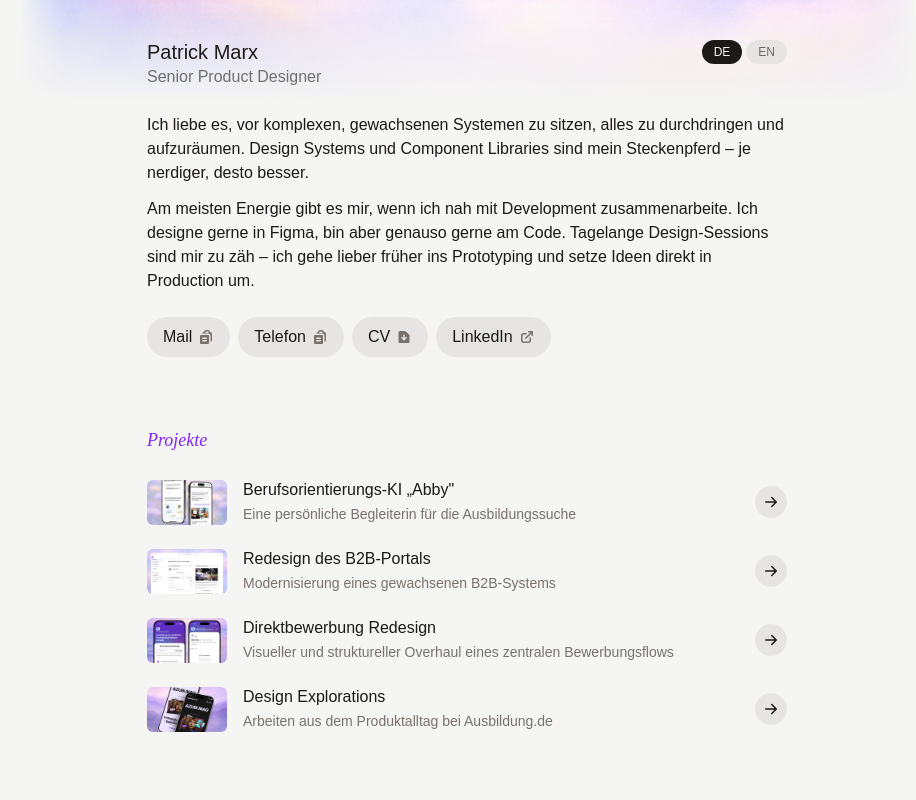
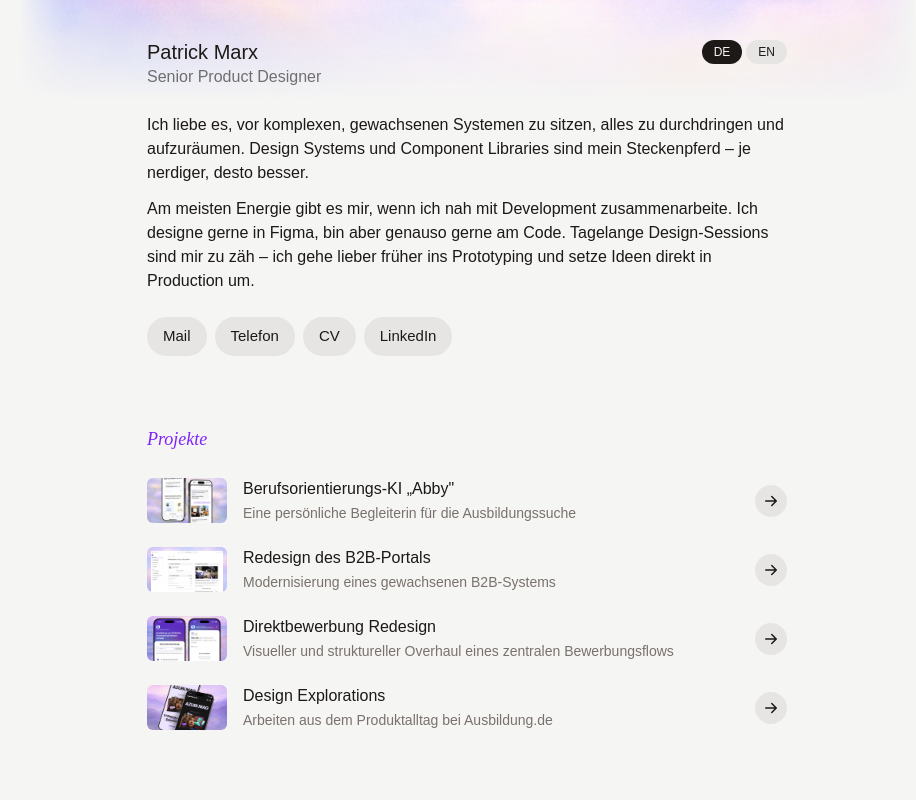
Before and after one commit to paddykiwicow/portfolio, a Next.js app: page / in a window 1280 px wide. Shown: the top 800 px of the page, without its empty margins (173-1089 px from the left). Built offline with nearby package versions, Linux system fonts and the light colour scheme.

Commit message:
Improve language switcher button text contrast

```diff
--- a/src/app/datenschutz/page.tsx
+++ b/src/app/datenschutz/page.tsx
@@ -25,7 +25,7 @@ export default function DatenschutzPage() {
             className={`cursor-pointer rounded-full px-3 py-1 text-xs font-medium transition-all ${
               language === 'de'
                 ? 'bg-stone-900 text-stone-100 dark:bg-stone-100 dark:text-stone-900'
-                : 'bg-stone-200 text-stone-600 hover:bg-stone-300 dark:bg-stone-800 dark:text-stone-400 dark:hover:bg-stone-700'
+                : 'bg-stone-200 text-stone-900 hover:bg-stone-300 dark:bg-stone-800 dark:text-stone-100 dark:hover:bg-stone-700'
             }`}
           >
             DE
@@ -35,7 +35,7 @@ export default function DatenschutzPage() {
             className={`cursor-pointer rounded-full px-3 py-1 text-xs font-medium transition-all ${
               language === 'en'
                 ? 'bg-stone-900 text-stone-100 dark:bg-stone-100 dark:text-stone-900'
-                : 'bg-stone-200 text-stone-600 hover:bg-stone-300 dark:bg-stone-800 dark:text-stone-400 dark:hover:bg-stone-700'
+                : 'bg-stone-200 text-stone-900 hover:bg-stone-300 dark:bg-stone-800 dark:text-stone-100 dark:hover:bg-stone-700'
             }`}
           >
             EN
--- a/src/app/impressum/page.tsx
+++ b/src/app/impressum/page.tsx
@@ -25,7 +25,7 @@ export default function ImpressumPage() {
             className={`cursor-pointer rounded-full px-3 py-1 text-xs font-medium transition-all ${
               language === 'de'
                 ? 'bg-stone-900 text-stone-100 dark:bg-stone-100 dark:text-stone-900'
-                : 'bg-stone-200 text-stone-600 hover:bg-stone-300 dark:bg-stone-800 dark:text-stone-400 dark:hover:bg-stone-700'
+                : 'bg-stone-200 text-stone-900 hover:bg-stone-300 dark:bg-stone-800 dark:text-stone-100 dark:hover:bg-stone-700'
             }`}
           >
             DE
@@ -35,7 +35,7 @@ export default function ImpressumPage() {
             className={`cursor-pointer rounded-full px-3 py-1 text-xs font-medium transition-all ${
               language === 'en'
                 ? 'bg-stone-900 text-stone-100 dark:bg-stone-100 dark:text-stone-900'
-                : 'bg-stone-200 text-stone-600 hover:bg-stone-300 dark:bg-stone-800 dark:text-stone-400 dark:hover:bg-stone-700'
+                : 'bg-stone-200 text-stone-900 hover:bg-stone-300 dark:bg-stone-800 dark:text-stone-100 dark:hover:bg-stone-700'
             }`}
           >
             EN
--- a/src/app/login/page.tsx
+++ b/src/app/login/page.tsx
@@ -63,7 +63,7 @@ export default function LoginPage() {
               className={`cursor-pointer rounded-full px-3 py-1 text-xs font-medium transition-all ${
                 language === 'de'
                   ? 'bg-stone-900 text-stone-100 dark:bg-stone-100 dark:text-stone-900'
-                  : 'bg-stone-200 text-stone-600 hover:bg-stone-300 dark:bg-stone-800 dark:text-stone-400 dark:hover:bg-stone-700'
+                  : 'bg-stone-200 text-stone-900 hover:bg-stone-300 dark:bg-stone-800 dark:text-stone-100 dark:hover:bg-stone-700'
               }`}
             >
               DE
@@ -73,7 +73,7 @@ export default function LoginPage() {
               className={`cursor-pointer rounded-full px-3 py-1 text-xs font-medium transition-all ${
                 language === 'en'
                   ? 'bg-stone-900 text-stone-100 dark:bg-stone-100 dark:text-stone-900'
-                  : 'bg-stone-200 text-stone-600 hover:bg-stone-300 dark:bg-stone-800 dark:text-stone-400 dark:hover:bg-stone-700'
+                  : 'bg-stone-200 text-stone-900 hover:bg-stone-300 dark:bg-stone-800 dark:text-stone-100 dark:hover:bg-stone-700'
               }`}
             >
               EN
--- a/src/components/Header.tsx
+++ b/src/components/Header.tsx
@@ -2,11 +2,6 @@
 
 import { useLanguage } from '@/contexts/LanguageContext';
 import { translations } from '@/lib/i18n';
-import {
-  ArrowTopRightOnSquareIcon,
-  ClipboardDocumentListIcon,
-  DocumentArrowDownIcon,
-} from '@heroicons/react/16/solid';
 import { AnimatePresence, motion } from 'framer-motion';
 import Image from 'next/image';
 import { useState } from 'react';
@@ -64,7 +59,7 @@ export default function Header() {
             className={`cursor-pointer rounded-full px-3 py-1 text-xs font-medium transition-all ${
               language === 'de'
                 ? 'bg-stone-900 text-stone-100 dark:bg-stone-100 dark:text-stone-900'
-                : 'bg-stone-200 text-stone-900/60 hover:bg-stone-300 dark:bg-stone-800 dark:text-stone-100/60 dark:hover:bg-stone-700'
+                : 'bg-stone-200 text-stone-900 hover:bg-stone-300 dark:bg-stone-800 dark:text-stone-100 dark:hover:bg-stone-700'
             }`}
           >
             DE
@@ -74,7 +69,7 @@ export default function Header() {
             className={`cursor-pointer rounded-full px-3 py-1 text-xs font-medium transition-all ${
               language === 'en'
                 ? 'bg-stone-900 text-stone-100 dark:bg-stone-100 dark:text-stone-900'
-                : 'bg-stone-200 text-stone-900/60 hover:bg-stone-300 dark:bg-stone-800 dark:text-stone-100/60 dark:hover:bg-stone-700'
+                : 'bg-stone-200 text-stone-900 hover:bg-stone-300 dark:bg-stone-800 dark:text-stone-100 dark:hover:bg-stone-700'
             }`}
           >
             EN
@@ -95,10 +90,9 @@ export default function Header() {
       <nav className='flex flex-wrap gap-2'>
         <button
           onClick={() => copyToClipboard('patrickmrx@icloud.com', 'mail')}
-          className='relative inline-flex cursor-copy items-center justify-center gap-1.5 rounded-full bg-stone-200 px-4 py-2 font-medium text-stone-900 transition-all hover:bg-stone-300 dark:bg-stone-800 dark:text-stone-100 dark:hover:bg-stone-700'
+          className='relative inline-flex cursor-copy items-center justify-center rounded-full bg-stone-200 px-4 py-2 text-[15px] font-medium text-stone-900 transition-all hover:bg-stone-300 dark:bg-stone-800 dark:text-stone-100 dark:hover:bg-stone-700'
         >
-          <span>{t.header.mail}</span>
-          <ClipboardDocumentListIcon className='h-4 w-4 flex-shrink-0 text-stone-500 dark:text-stone-400' />
+          {t.header.mail}
           <AnimatePresence>
             {mailCopied && (
               <motion.span
@@ -115,10 +109,9 @@ export default function Header() {
         </button>
         <button
           onClick={() => copyToClipboard('+491785859301', 'phone')}
-          className='relative inline-flex cursor-copy items-center justify-center gap-1.5 rounded-full bg-stone-200 px-4 py-2 font-medium text-stone-900 transition-all hover:bg-stone-300 dark:bg-stone-800 dark:text-stone-100 dark:hover:bg-stone-700'
+          className='relative inline-flex cursor-copy items-center justify-center rounded-full bg-stone-200 px-4 py-2 text-[15px] font-medium text-stone-900 transition-all hover:bg-stone-300 dark:bg-stone-800 dark:text-stone-100 dark:hover:bg-stone-700'
         >
-          <span>{t.header.telefon}</span>
-          <ClipboardDocumentListIcon className='h-4 w-4 flex-shrink-0 text-stone-500 dark:text-stone-400' />
+          {t.header.telefon}
           <AnimatePresence>
             {phoneCopied && (
               <motion.span
@@ -137,19 +130,17 @@ export default function Header() {
           href='/cv_patrick-marx.pdf'
           target='_blank'
           rel='noopener noreferrer'
-          className='inline-flex items-center justify-center gap-1.5 rounded-full bg-stone-200 px-4 py-2 font-medium text-stone-900 transition-all hover:bg-stone-300 dark:bg-stone-800 dark:text-stone-100 dark:hover:bg-stone-700'
+          className='inline-flex items-center justify-center rounded-full bg-stone-200 px-4 py-2 text-[15px] font-medium text-stone-900 transition-all hover:bg-stone-300 dark:bg-stone-800 dark:text-stone-100 dark:hover:bg-stone-700'
         >
-          <span>CV</span>
-          <DocumentArrowDownIcon className='h-4 w-4 flex-shrink-0 text-stone-500 dark:text-stone-400' />
+          CV
         </a>
         <a
           href='https://www.linkedin.com/in/patrickmrx/'
           target='_blank'
           rel='noopener noreferrer'
-          className='inline-flex items-center justify-center gap-1.5 rounded-full bg-stone-200 px-4 py-2 font-medium text-stone-900 transition-all hover:bg-stone-300 dark:bg-stone-800 dark:text-stone-100 dark:hover:bg-stone-700'
+          className='inline-flex items-center justify-center rounded-full bg-stone-200 px-4 py-2 text-[15px] font-medium text-stone-900 transition-all hover:bg-stone-300 dark:bg-stone-800 dark:text-stone-100 dark:hover:bg-stone-700'
         >
-          <span>LinkedIn</span>
-          <ArrowTopRightOnSquareIcon className='h-4 w-4 flex-shrink-0 text-stone-500 dark:text-stone-400' />
+          LinkedIn
         </a>
       </nav>
     </header>
--- a/src/components/LanguageSwitch.tsx
+++ b/src/components/LanguageSwitch.tsx
@@ -12,7 +12,7 @@ export default function LanguageSwitch() {
         className={`cursor-pointer rounded-full px-3 py-1 text-xs font-medium transition-all ${
           language === 'de'
             ? 'bg-stone-900 text-stone-100 dark:bg-stone-100 dark:text-stone-900'
-            : 'bg-stone-200 text-stone-600 hover:bg-stone-300 dark:bg-stone-800 dark:text-stone-400 dark:hover:bg-stone-700'
+            : 'bg-stone-200 text-stone-900 hover:bg-stone-300 dark:bg-stone-800 dark:text-stone-100 dark:hover:bg-stone-700'
         }`}
       >
         DE
@@ -22,7 +22,7 @@ export default function LanguageSwitch() {
         className={`cursor-pointer rounded-full px-3 py-1 text-xs font-medium transition-all ${
           language === 'en'
             ? 'bg-stone-900 text-stone-100 dark:bg-stone-100 dark:text-stone-900'
-            : 'bg-stone-200 text-stone-600 hover:bg-stone-300 dark:bg-stone-800 dark:text-stone-400 dark:hover:bg-stone-700'
+            : 'bg-stone-200 text-stone-900 hover:bg-stone-300 dark:bg-stone-800 dark:text-stone-100 dark:hover:bg-stone-700'
         }`}
       >
         EN
--- a/src/components/ProjectTemplate.tsx
+++ b/src/components/ProjectTemplate.tsx
@@ -153,7 +153,7 @@ export default function ProjectTemplate({
             className={`cursor-pointer rounded-full px-3 py-1 text-xs font-medium transition-all ${
               language === 'de'
                 ? 'bg-stone-900 text-stone-100 dark:bg-stone-100 dark:text-stone-900'
-                : 'bg-stone-200 text-stone-600 hover:bg-stone-300 dark:bg-stone-800 dark:text-stone-400 dark:hover:bg-stone-700'
+                : 'bg-stone-200 text-stone-900 hover:bg-stone-300 dark:bg-stone-800 dark:text-stone-100 dark:hover:bg-stone-700'
             }`}
           >
             DE
@@ -163,7 +163,7 @@ export default function ProjectTemplate({
             className={`cursor-pointer rounded-full px-3 py-1 text-xs font-medium transition-all ${
               language === 'en'
                 ? 'bg-stone-900 text-stone-100 dark:bg-stone-100 dark:text-stone-900'
-                : 'bg-stone-200 text-stone-600 hover:bg-stone-300 dark:bg-stone-800 dark:text-stone-400 dark:hover:bg-stone-700'
+                : 'bg-stone-200 text-stone-900 hover:bg-stone-300 dark:bg-stone-800 dark:text-stone-100 dark:hover:bg-stone-700'
             }`}
           >
             EN
```
